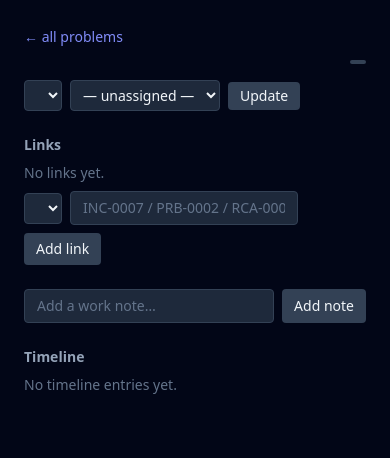
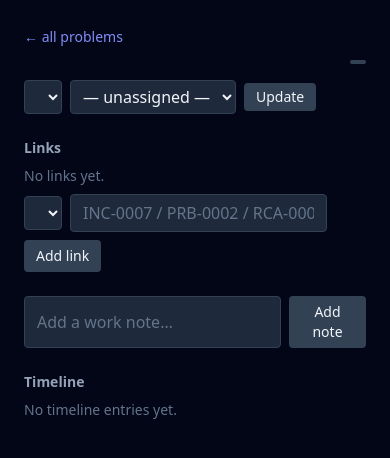
Before and after one commit to gotoplanb/watch, a Django app: template backend/incidents/templates/incidents/problem_detail.html in a window 390 px wide. Shown: the part 65-523 px from the top of the page. Run offline with Django 5.2, Linux system fonts and the light colour scheme; the template is opened without the code that fills it, so the values that code supplies are empty; some libraries are stand-ins or nearby versions.

Commit message:
ui: form controls are text-base on phones (kills iOS focus-zoom)
iOS Safari zooms the page when a focused input's font-size is < 16px. The tapped controls
used text-sm/text-xs (14/12px). Bump them to text-base (16px) on phones while keeping the
smaller desktop size: text-sm -> "text-base md:text-sm", text-xs -> "text-base md:text-xs".
Mobile-first + md: override is order-independent (unlike a max-md: prepend racing text-sm),
and it's pure Tailwind utilities, no hand-written CSS. 24 controls across 9 templates;
no-size controls left as-is (they inherit >=16px via preflight, so they don't zoom).

Co-Authored-By: Claude Opus 4.8 (1M context) <noreply@anthropic.com>
Claude-Session: https://claude.ai/code/session_01WWEG8nSm7QY2AaXJEosi1B

```diff
--- a/backend/incidents/templates/incidents/_body.html
+++ b/backend/incidents/templates/incidents/_body.html
@@ -63,7 +63,7 @@ The root keeps id="incident-body" so subsequent swaps still find it.
           hx-post="{% url 'ui:add_note' incident.id %}" hx-target="#incident-body" hx-swap="outerHTML"
           x-data="{ body: '' }">
       <input name="body" x-model="body" autocomplete="off" placeholder="Add a note…"
-             class="flex-1 bg-slate-800 border border-slate-700 rounded px-3 py-2 text-sm text-slate-100 placeholder-slate-500">
+             class="flex-1 bg-slate-800 border border-slate-700 rounded px-3 py-2 text-base md:text-sm text-slate-100 placeholder-slate-500">
       <button class="px-3 py-2 rounded bg-indigo-600 hover:bg-indigo-500 text-white text-sm disabled:opacity-40"
               :disabled="!body.trim()">Add note</button>
     </form>
@@ -108,11 +108,11 @@ The root keeps id="incident-body" so subsequent swaps still find it.
       <form x-show="annotate" class="mt-1.5 flex flex-wrap gap-2"
             hx-post="{% url 'ui:annotate' incident.id %}" hx-target="#incident-body" hx-swap="outerHTML">
         <input type="hidden" name="target" value="{{ e.target }}">
-        <select name="tag" class="bg-slate-800 border border-slate-700 rounded px-2 py-1 text-xs text-slate-200">
+        <select name="tag" class="bg-slate-800 border border-slate-700 rounded px-2 py-1 text-base md:text-xs text-slate-200">
           {% for val, label in annotation_tags %}<option value="{{ val }}">{{ label }}</option>{% endfor %}
         </select>
         <input name="body" autocomplete="off" placeholder="annotation…"
-               class="flex-1 bg-slate-800 border border-slate-700 rounded px-2 py-1 text-xs text-slate-100 placeholder-slate-500">
+               class="flex-1 bg-slate-800 border border-slate-700 rounded px-2 py-1 text-base md:text-xs text-slate-100 placeholder-slate-500">
         <button type="submit" class="px-2 py-1 rounded bg-indigo-600 hover:bg-indigo-500 text-white text-xs">Save</button>
       </form>
     </li>
--- a/backend/incidents/templates/incidents/_links.html
+++ b/backend/incidents/templates/incidents/_links.html
@@ -21,10 +21,10 @@
 <form method="post" action="{% url 'ui:link_add' %}" class="mt-2 flex flex-wrap items-center gap-2">
   {% csrf_token %}
   <input type="hidden" name="from_number" value="{{ record_number }}">
-  <select name="kind" class="bg-slate-800 border border-slate-700 rounded px-2 py-1 text-sm text-slate-100">
+  <select name="kind" class="bg-slate-800 border border-slate-700 rounded px-2 py-1 text-base md:text-sm text-slate-100">
     {% for value, label in link_kinds %}<option value="{{ value }}">{{ label }}</option>{% endfor %}
   </select>
   <input name="to_number" autocomplete="off" placeholder="INC-0007 / PRB-0002 / RCA-0001"
-         class="bg-slate-800 border border-slate-700 rounded px-3 py-1.5 text-sm text-slate-100 placeholder-slate-500">
+         class="bg-slate-800 border border-slate-700 rounded px-3 py-1.5 text-base md:text-sm text-slate-100 placeholder-slate-500">
   <button class="px-3 py-1.5 rounded bg-slate-700 hover:bg-slate-600 text-slate-100 text-sm">Add link</button>
 </form>
--- a/backend/incidents/templates/incidents/checks.html
+++ b/backend/incidents/templates/incidents/checks.html
@@ -7,13 +7,13 @@
 <form method="post" action="{% url 'ui:run_check' %}" class="mt-4 flex flex-wrap gap-3 items-end">
   {% csrf_token %}
   <label class="text-xs text-slate-400">Kind
-    <select name="subject_kind" class="block bg-slate-800 border border-slate-700 rounded px-2 py-1.5 text-sm text-slate-100">
+    <select name="subject_kind" class="block bg-slate-800 border border-slate-700 rounded px-2 py-1.5 text-base md:text-sm text-slate-100">
       {% for val, label in kinds %}<option value="{{ val }}">{{ label }}</option>{% endfor %}
     </select>
   </label>
   <label class="text-xs text-slate-400 flex-1 min-w-[16rem]">Subject (session id, or user / customer id)
     <input name="subject" required autocomplete="off"
-           class="block w-full bg-slate-800 border border-slate-700 rounded px-3 py-1.5 text-sm text-slate-100 placeholder-slate-500"
+           class="block w-full bg-slate-800 border border-slate-700 rounded px-3 py-1.5 text-base md:text-sm text-slate-100 placeholder-slate-500"
            placeholder="e.g. a session id from the header, or a user id">
   </label>
   <button class="px-3 py-1.5 rounded bg-indigo-600 hover:bg-indigo-500 text-white text-sm">Run check</button>
--- a/backend/incidents/templates/incidents/problem_detail.html
+++ b/backend/incidents/templates/incidents/problem_detail.html
@@ -15,10 +15,10 @@
 
 <form method="post" action="{% url 'ui:problem_update' problem.id %}" class="mt-4 flex flex-wrap items-center gap-2">
   {% csrf_token %}
-  <select name="status" class="bg-slate-800 border border-slate-700 rounded px-2 py-1 text-sm text-slate-100">
+  <select name="status" class="bg-slate-800 border border-slate-700 rounded px-2 py-1 text-base md:text-sm text-slate-100">
     {% for value, label in statuses %}<option value="{{ value }}" {% if value == problem.status %}selected{% endif %}>{{ label }}</option>{% endfor %}
   </select>
-  <select name="assignee" class="bg-slate-800 border border-slate-700 rounded px-2 py-1 text-sm text-slate-100">
+  <select name="assignee" class="bg-slate-800 border border-slate-700 rounded px-2 py-1 text-base md:text-sm text-slate-100">
     <option value="">— unassigned —</option>
     {% for u in users %}<option value="{{ u.id }}" {% if u.id == problem.assignee_id %}selected{% endif %}>{{ u.username }}</option>{% endfor %}
   </select>
@@ -30,7 +30,7 @@
 <form method="post" action="{% url 'ui:problem_add_note' problem.id %}" class="mt-6 flex gap-2">
   {% csrf_token %}
   <input name="body" autocomplete="off" placeholder="Add a work note…"
-         class="flex-1 bg-slate-800 border border-slate-700 rounded px-3 py-1.5 text-sm text-slate-100 placeholder-slate-500">
+         class="flex-1 bg-slate-800 border border-slate-700 rounded px-3 py-1.5 text-base md:text-sm text-slate-100 placeholder-slate-500">
   <button class="px-3 py-1.5 rounded bg-slate-700 hover:bg-slate-600 text-slate-100 text-sm">Add note</button>
 </form>
 
--- a/backend/incidents/templates/incidents/problems.html
+++ b/backend/incidents/templates/incidents/problems.html
@@ -7,7 +7,7 @@
 <form method="post" action="{% url 'ui:problem_create' %}" class="mt-4 mb-5 grid gap-2 sm:grid-cols-[1fr_auto] max-w-3xl">
   {% csrf_token %}
   <input name="title" required autocomplete="off" placeholder="New problem — short title"
-         class="bg-slate-800 border border-slate-700 rounded px-3 py-1.5 text-sm text-slate-100 placeholder-slate-500">
+         class="bg-slate-800 border border-slate-700 rounded px-3 py-1.5 text-base md:text-sm text-slate-100 placeholder-slate-500">
   <button class="px-3 py-1.5 rounded bg-indigo-600 hover:bg-indigo-500 text-white text-sm">Create problem</button>
 </form>
 
--- a/backend/incidents/templates/incidents/rcas.html
+++ b/backend/incidents/templates/incidents/rcas.html
@@ -8,8 +8,8 @@ annotated timeline, then edit it. No SLA/escalation.</p>
 <form method="post" action="{% url 'ui:rca_create' %}" class="mt-4 mb-5 grid gap-2 sm:grid-cols-[1fr_auto_auto] max-w-4xl">
   {% csrf_token %}
   <input name="title" autocomplete="off" placeholder="RCA title (optional if seeding from an incident)"
-         class="bg-slate-800 border border-slate-700 rounded px-3 py-1.5 text-sm text-slate-100 placeholder-slate-500">
-  <select name="incident" class="bg-slate-800 border border-slate-700 rounded px-2 py-1.5 text-sm text-slate-100">
+         class="bg-slate-800 border border-slate-700 rounded px-3 py-1.5 text-base md:text-sm text-slate-100 placeholder-slate-500">
+  <select name="incident" class="bg-slate-800 border border-slate-700 rounded px-2 py-1.5 text-base md:text-sm text-slate-100">
     <option value="">— seed from incident (optional) —</option>
     {% for inc in incidents %}<option value="{{ inc.id }}">{{ inc.number }} · {{ inc.title }}</option>{% endfor %}
   </select>
--- a/backend/incidents/templates/incidents/settings.html
+++ b/backend/incidents/templates/incidents/settings.html
@@ -21,11 +21,11 @@
 <form method="post" action="{% url 'ui:change_password' %}" class="grid gap-2 max-w-sm">
   {% csrf_token %}
   <input type="password" name="old_password" autocomplete="current-password" required placeholder="Current password"
-         class="bg-slate-800 border border-slate-700 rounded px-3 py-1.5 text-sm text-slate-100 placeholder-slate-500">
+         class="bg-slate-800 border border-slate-700 rounded px-3 py-1.5 text-base md:text-sm text-slate-100 placeholder-slate-500">
   <input type="password" name="new_password1" autocomplete="new-password" required placeholder="New password"
-         class="bg-slate-800 border border-slate-700 rounded px-3 py-1.5 text-sm text-slate-100 placeholder-slate-500">
+         class="bg-slate-800 border border-slate-700 rounded px-3 py-1.5 text-base md:text-sm text-slate-100 placeholder-slate-500">
   <input type="password" name="new_password2" autocomplete="new-password" required placeholder="New password (again)"
-         class="bg-slate-800 border border-slate-700 rounded px-3 py-1.5 text-sm text-slate-100 placeholder-slate-500">
+         class="bg-slate-800 border border-slate-700 rounded px-3 py-1.5 text-base md:text-sm text-slate-100 placeholder-slate-500">
   <div><button class="px-3 py-1.5 rounded bg-indigo-600 hover:bg-indigo-500 text-white text-sm">Change password</button></div>
 </form>
 
```
Also changed, not shown: backend/incidents/templates/incidents/rca_detail.html (+4 -4 lines), backend/incidents/templates/incidents/webhooks.html (+4 -4 lines).
